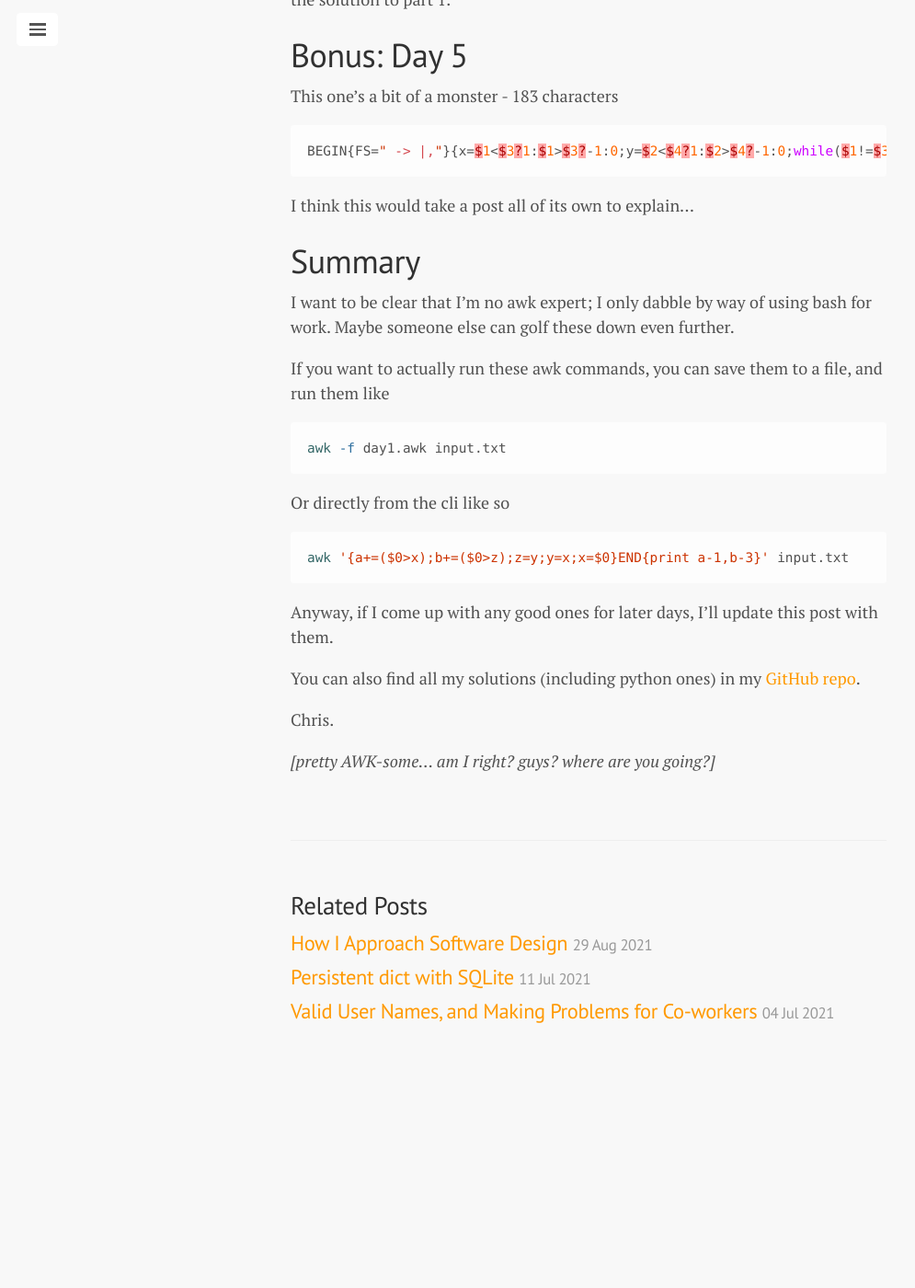
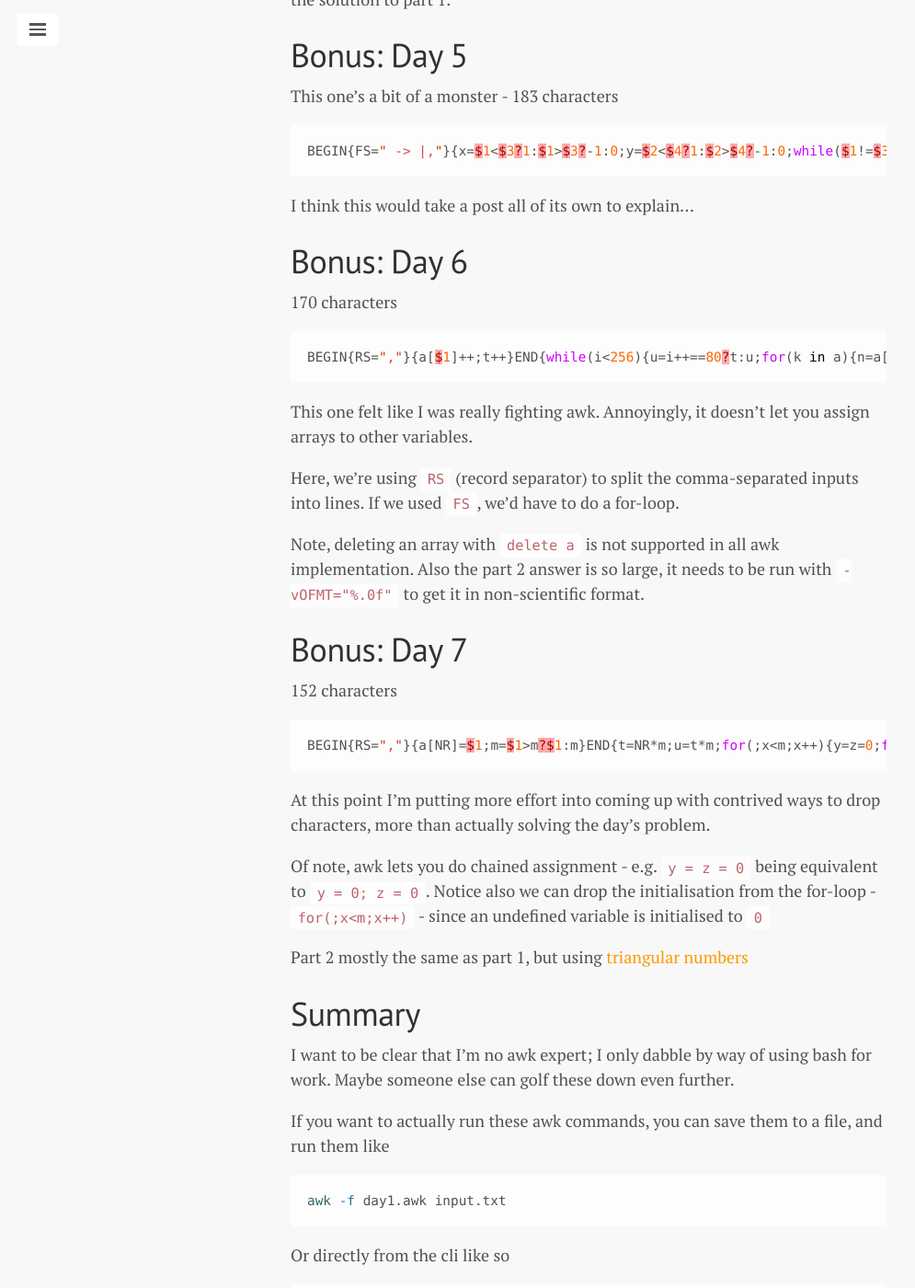
Before and after one commit to oatzy/oatzy.github.io, a Jekyll site: the page built from _posts/2021-12-02-advent-of-code-awk-oneliner.md, in a window 1280 px wide and 1400 px high, scrolled down 6641 px. Shown: the whole window at 92% size, without its empty margins (0-995 px from the left). Built offline with Jekyll 4.4.1, drawn with Linux system fonts in a browser that asks for light colours; before the commit the page ends 7808 px from its top, so only the background shows below that.

Commit message:
update: add days 6 and 7 to advent of awk

````diff
--- a/_posts/2021-12-02-advent-of-code-awk-oneliner.md
+++ b/_posts/2021-12-02-advent-of-code-awk-oneliner.md
@@ -266,6 +266,33 @@ BEGIN{FS=" -> |,"}{x=$1<$3?1:$1>$3?-1:0;y=$2<$4?1:$2>$4?-1:0;while($1!=$3+x||$2!
 
 I think this would take a post all of its own to explain...
 
+# Bonus: Day 6
+
+170 characters
+
+```python
+BEGIN{RS=","}{a[$1]++;t++}END{while(i<256){u=i++==80?t:u;for(k in a){n=a[k];if(k!=0)b[k-1]+=n;else{t+=n;b[6]+=n;b[8]+=n}}delete a;for(k in b)a[k]=b[k];delete b}print u,t}
+```
+
+This one felt like I was really fighting awk. Annoyingly, it doesn't let you assign arrays to other variables.
+
+Here, we're using `RS` (record separator) to split the comma-separated inputs into lines. If we used `FS`, we'd have to do a for-loop.
+
+Note, deleting an array with `delete a` is not supported in all awk implementation. Also the part 2 answer is so large, it needs to be run with `-vOFMT="%.0f"` to get it in non-scientific format.
+
+# Bonus: Day 7
+
+152 characters
+
+```python
+BEGIN{RS=","}{a[NR]=$1;m=$1>m?$1:m}END{t=NR*m;u=t*m;for(;x<m;x++){y=z=0;for(k in a){d=x-a[k];d=d<0?-d:d;y+=d;z+=d*(d+1)/2}t=y<t?y:t;u=z<u?z:u}print t,u}
+```
+
+At this point I'm putting more effort into coming up with contrived ways to drop characters, more than actually solving the day's problem.
+
+Of note, awk lets you do chained assignment - e.g. `y = z = 0` being equivalent to `y = 0; z = 0`. Notice also we can drop the initialisation from the for-loop - `for(;x<m;x++)` - since an undefined variable is initialised to `0`
+
+Part 2 mostly the same as part 1, but using [triangular numbers](https://en.wikipedia.org/wiki/Triangular_number)
 
 # Summary
 
````
